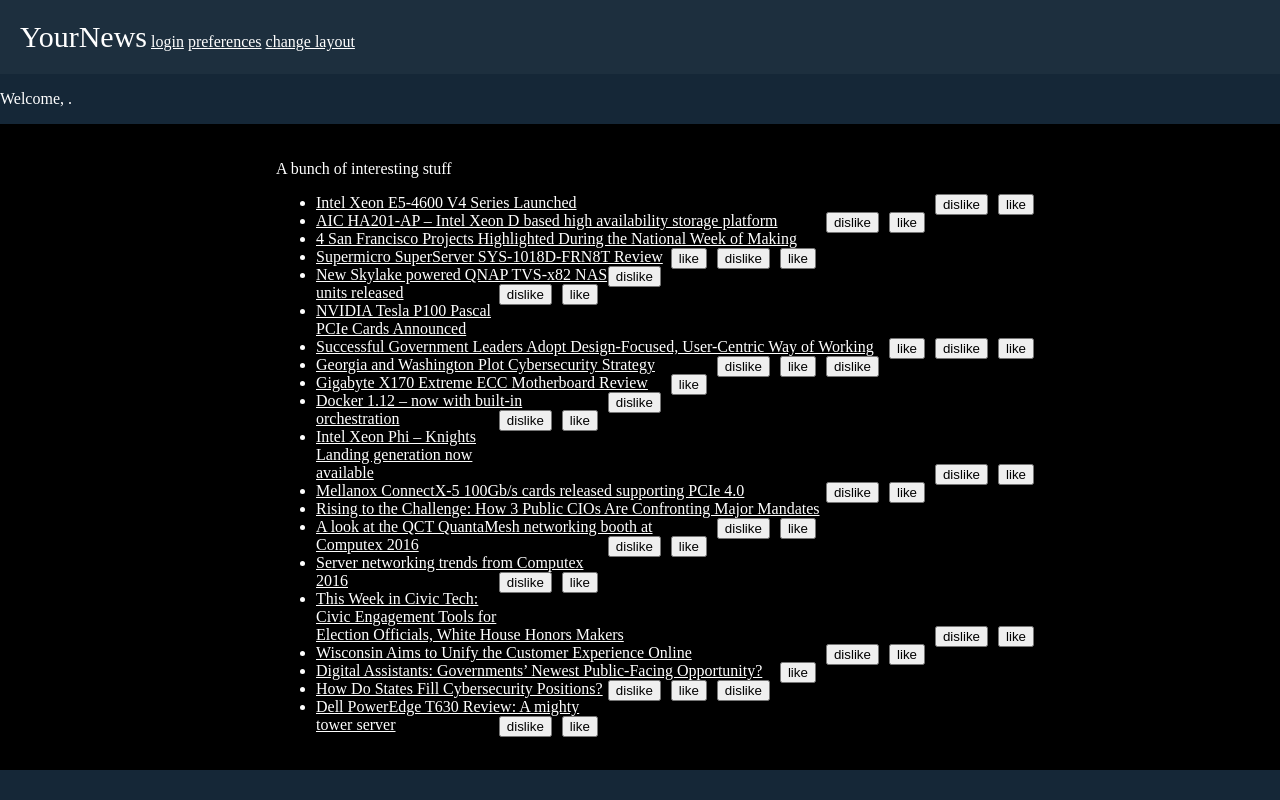
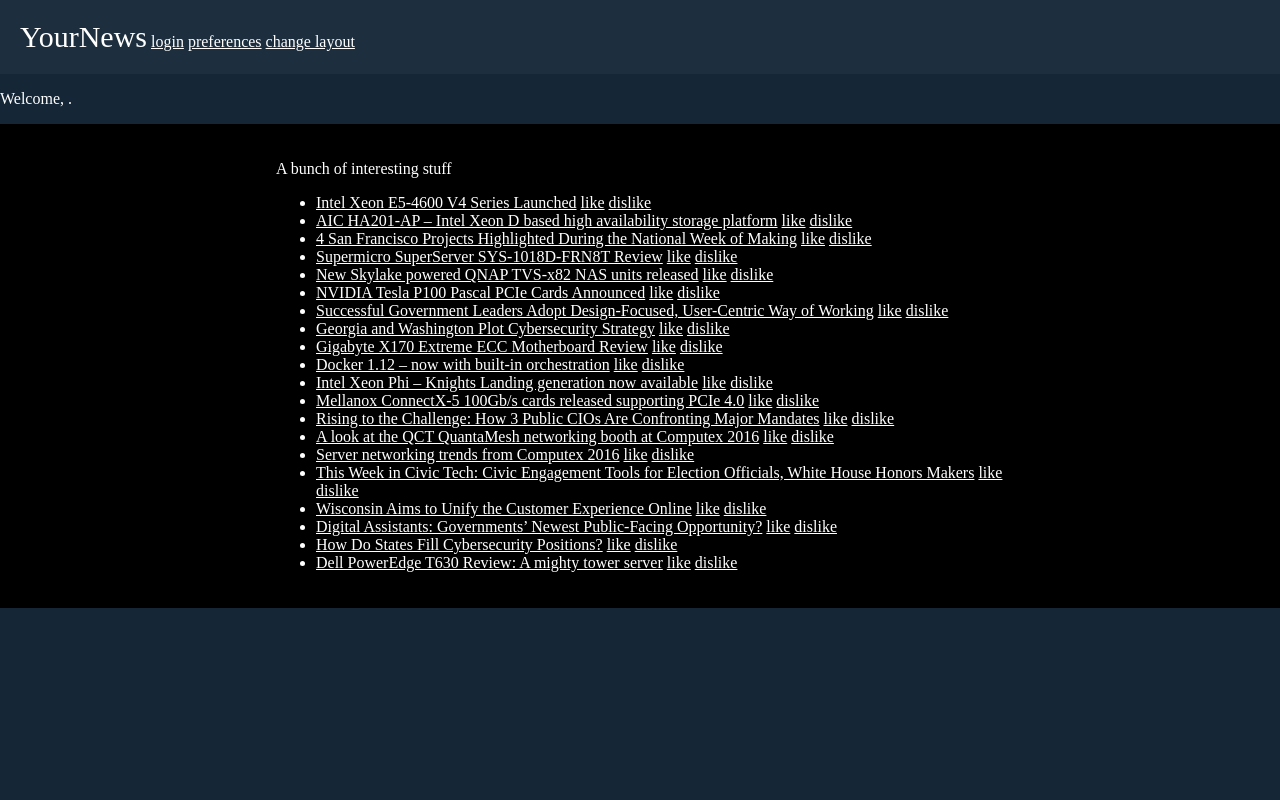
Before and after one commit to chuckclift/goodNewsRss, a Django app: page / in a window 1280 px wide. Run offline with Django 3.2, Linux system fonts and the light colour scheme; data comes from the database, SQL or seed files in the repository.

Commit message:
Changed the like button from a form to a <a> tag

```diff
--- a/frontpage/templates/frontpage/index.html
+++ b/frontpage/templates/frontpage/index.html
@@ -25,17 +25,8 @@
             {% for article, fixed_title in article_list %}
                 <li>
                     <a href="{{ article.url }}">{{ article.title }}</a>
-                    <form method="post" action="/like/{{ fixed_title  }}/" class="rateForm">
-                        {% csrf_token %}
-                        <input type="submit" value="like">
-                    </form>
-                    <form method="post" action="/dislike/{{ fixed_title  }}/" class="rateForm">
-                        {% csrf_token %}
-                        <input type="submit" value="dislike">
-                    </form>
-
-
-
+                    <a href="/like/{{ fixed_title }}">like</a>
+                    <a href="/dislike/{{ fixed_title }}">dislike</a>
                 </li>
             {% endfor %}
         </ul>
```
